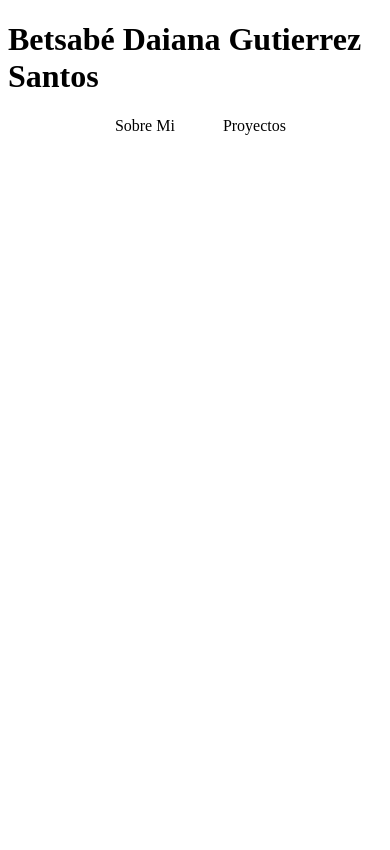
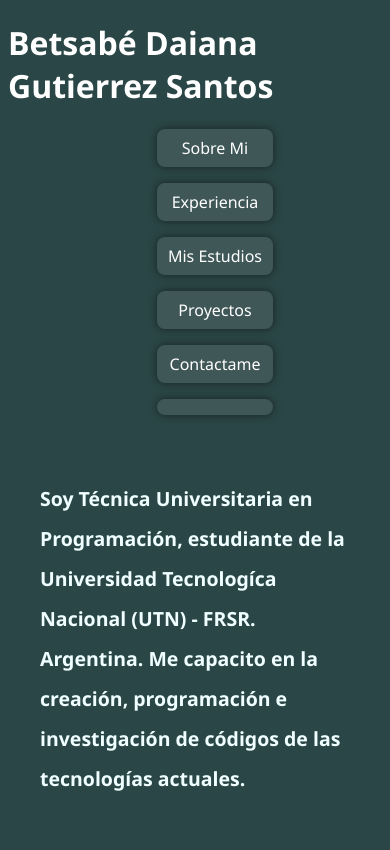
Before and after one commit to betsabegutierrez20/TecnicaturaGit, a plain HTML site: page class-git/Portafolio/portafolio.html in a window 390 px wide. Drawn offline with Linux system fonts and the light colour scheme.

Commit message:
estructura del proyecto y nuevos estilos y main html

```diff
--- /dev/null
+++ b/class-git/Portafolio/Css/style.css
@@ -0,0 +1,76 @@
+body{
+    background: rgb(43, 70, 70);
+    color: white;
+    font-family: 'Segoe UI', Tahoma, Geneva, Verdana, sans-serif; /*fuente del cuerpo*/
+}
+/*Titulo del header*/
+.titulo{
+    display: flex;
+    justify-content: center;
+}
+/*barra de navegacion*/
+.navigation{
+    display: flex;
+    gap: 3rem;
+    list-style: none;
+    justify-content: flex-end;
+    margin: 0 3rem;
+}
+/*Enlaces de la barra de navegacion configurados como si fueran botones*/
+
+.navigation li {
+    font-size: 1rem;
+    width: 100px;
+    text-align: center;
+    padding: 0.5rem;
+    border-radius: 0.5rem;
+    background: #f0eaea1a;
+    box-shadow: 0 0 0.5rem rgba(0, 0, 0, 0.5)
+}
+/*estilo de los enlaces de la barra de navegacion*/
+a {
+    text-decoration: none; /*elimina el punto y la linea subrayada*/
+    color: white;  /*color del txto de la pagina*/
+}
+.sobremi{
+    display: flex;
+    justify-content: center; /*Esto centra el elemento*/
+}
+.container-sobremi {
+    display: flex;
+    width: 50%; /*ancho*/
+    padding: 2rem;
+    margin-top: 5rem; /*margen a lo alto*/
+    line-height: 2.5rem; /*espaciado entre los aprrafos del texto*/
+    font-size: large; /*tamaño de la fuente*/
+    color: azure; /*fuente adaptado a pantallas grandes pc*/
+}
+/*Celular (Pantallas peqieñas, hasta 767px)*/
+@media (max-width: 767px) {
+    .titulo{
+        justify-content:center;
+    }
+    .navigation{
+        flex-direction: column; /*fexcibilidad de contenido en columnas*/
+        gap: 1rem; /*muestra la separacion entre columnas*/
+        align-items: center;
+    }
+    .container-sobremi{
+        width: 100%;
+        padding: 1;
+        margin-top: 1rem;
+        line-height:2.5rem;
+        font-size: small;
+    }
+}
+/*EScritorios (Pantallas anchas , 1024px y superiores)*/
+@media (main-width: 1024px) {
+    .titulo{
+        justify-content: flex-start;
+    }
+    .navigation{
+        gap: 3rem;
+        justify-content: flex-end;
+        margin: 0 3rem;
+    }
+}
--- a/class-git/Portafolio/portafolio.html
+++ b/class-git/Portafolio/portafolio.html
@@ -2,19 +2,41 @@
 <html lang="es">
 <head>
     <meta charset="UTF-8">
+    <!--Especifica el idioma del contenido del documento-->
+    <meta http-equiv="content-languege" content="es">
     <meta name="viewport" content="width=device-width, initial-scale=1.0">
-    <title>Mi Portafolio</title>
-    <link rel= "stylesheet" href="style.css" >
+
+    <!--Agregamos dos etiquetas meta para el SEO de la vlase anterior mas otra atiqueta meta la del autor.-->
+    <meta name="description" content="Betsabé Dianan Gutierrez Santos, creado por Betsabé especializada en [Programación]">
+    <meta name="keywords" content="portafolio, dearrollador web, [programador], proyectos; contacto">
+    <meta name="author" content="Betsabé Daiana Gutierrez Santos">
+    <title>Mi Portafolio web</title>
+    <link rel= "stylesheet" href="./Css/style.css" >
 </head>
 <body>
     <header>
-        <h1>Betsabé Daiana Gutierrez Santos</h1>
+        <h1 class="titulo">Betsabé Daiana Gutierrez Santos</h1>
         <nav>
-            <ul class= "navigation">
-                <li><a href= "#sobremi">Sobre Mi</a></li>
-                <li><a href="#proyectos">Proyectos</a><li>
+            <!--Agregue enlaces para mi portafolio web-->
+            <ul class="navigation">
+                <li><a href="#sobremi">Sobre Mi</a></li>
+                <li><a href="#experiencia">Experiencia</a> </li>
+                <li><a href="#esudios">Mis Estudios</a></li>
+                <li><a href="#proyectos">Proyectos</a></li>
+                <li><a href="#contactame">Contactame</a><li>
             </ul>
          </nav>
     </header>
+    <main>
+        <section class="sobremi">
+            <article class="container-sobremi">
+                <h2>
+                    Soy <b> Técnica Universitaria en Programación</b>, estudiante de la Universidad Tecnologíca Nacional (UTN) - FRSR. Argentina.
+                    Me capacito en la creación, programación e investigación de códigos de las tecnologías actuales.
+                </h2>
+            </article>
+        </section>
+    </main>
+
 </body>
 </html>
```
